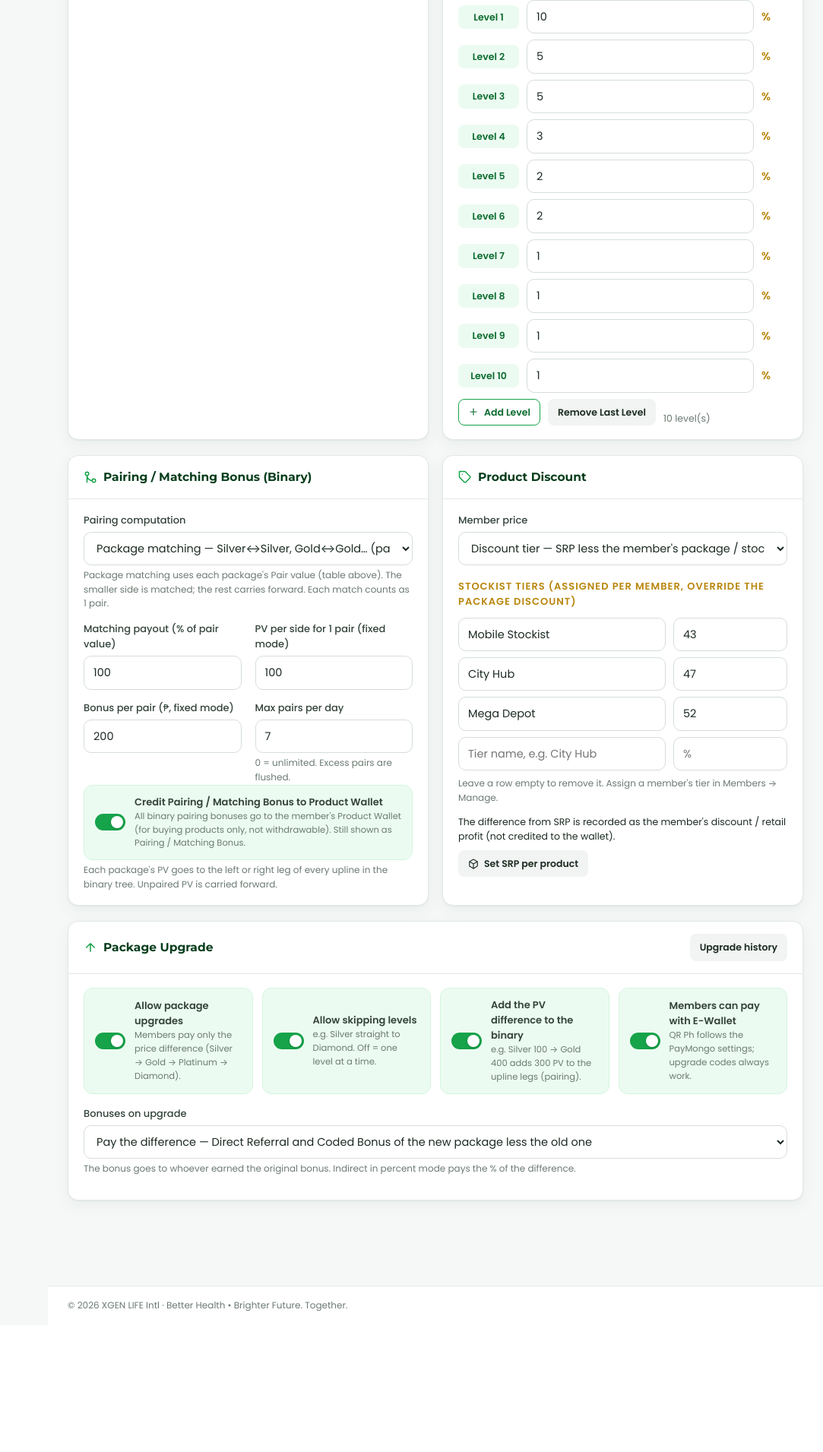
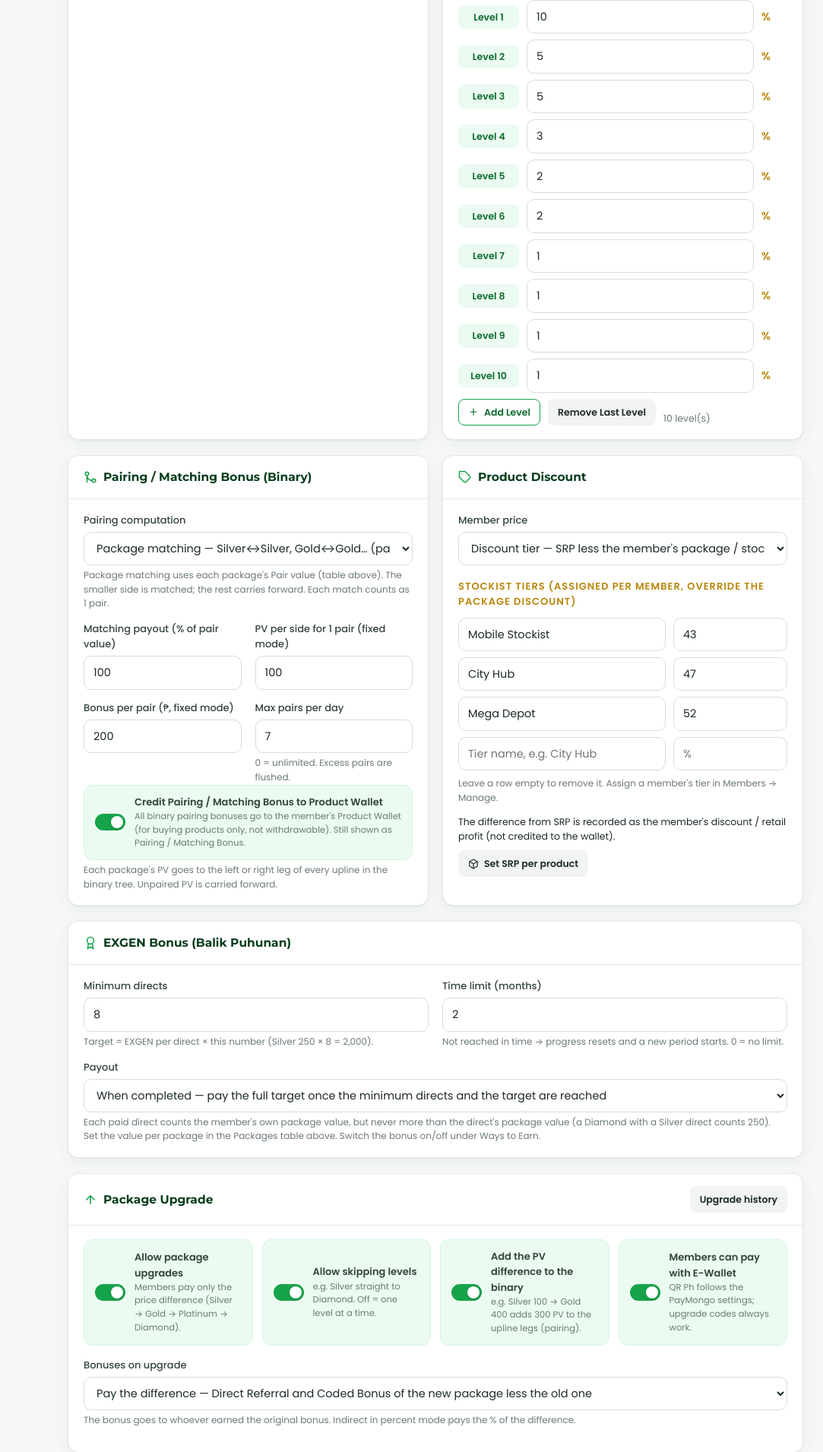
Before and after one commit to ailevoler/serialnumber, a PHP site: page /admin/compensation.php in a window 1280 px wide. Shown: the part 2440-4351 px from the top of the page at 76% size, without its empty margins (197-1280 px from the left). Before the commit the page ends 4166 px from the top, so only its background shows below. Run offline with PHP 8.4, Linux system fonts and the light colour scheme; a user stored in the database is signed in; data comes from the database, SQL or seed files in the repository; both versions use the stored data as it was after the commit; tables that the repository leaves empty hold one stand-in row (values such as "Sample post"); some libraries are stand-ins or nearby versions.

Commit message:
Add EXGEN Bonus (balik puhunan) with a 2-month window
- Per-package EXGEN value per direct (Silver 250, Gold 1,000, Platinum 1,750, Diamond 3,000);
  a direct counts the member's own value, capped at the direct's package value
- Paid once the member has at least 8 paid directs and reaches value x 8 within the window
  (default 2 months; progress resets otherwise); after an upgrade only the difference is paid
- Progress bar on the member dashboard and admin member view; settings on the plan page
- New earning type exgen, GL account 5050; upgrade_v13.sql

Co-Authored-By: Claude Opus 5.5 <noreply@anthropic.com>
Claude-Session: https://claude.ai/code/session_01Jckp3q1JK9KhHe8SC4UtCn

```diff
--- a/admin/compensation.php
+++ b/admin/compensation.php
@@ -65,6 +65,9 @@ if (is_post()) {
     foreach (['upgrade_enabled', 'upgrade_allow_skip', 'upgrade_add_pv', 'upgrade_wallet'] as $k) {
         save_setting($k, isset($_POST[$k]) ? '1' : '0');
     }
+    save_setting('exgen_min_directs', (string)max(1, input_int('exgen_min_directs', 8)));
+    save_setting('exgen_window_months', (string)max(0, input_int('exgen_window_months', 2)));
+    save_setting('exgen_mode', input('exgen_mode') === 'per_direct' ? 'per_direct' : 'complete');
     save_setting('upgrade_bonus', input('upgrade_bonus') === 'none' ? 'none' : 'difference');
 
     // Per-package direct bonus and binary PV
@@ -72,12 +75,13 @@ if (is_post()) {
         if (!is_array($row)) {
             continue;
         }
-        q('UPDATE packages SET price = ?, pv = ?, direct_bonus = ?, coded_bonus = ?, discount_percent = ? WHERE id = ?', [
+        q('UPDATE packages SET price = ?, pv = ?, direct_bonus = ?, coded_bonus = ?, discount_percent = ?, exgen_bonus = ? WHERE id = ?', [
             max(0, round((float)($row['price'] ?? 0), 2)),
             max(0, round((float)($row['pv'] ?? 0), 2)),
             max(0, round((float)($row['direct_bonus'] ?? 0), 2)),
             max(0, round((float)($row['coded_bonus'] ?? 0), 2)),
             min(99, max(0, round((float)($row['discount_percent'] ?? 0), 2))),
+            max(0, round((float)($row['exgen_bonus'] ?? 0), 2)),
             (int)$pid,
         ]);
     }
@@ -213,7 +217,7 @@ page_header('Compensation Plan', $me, 'Set every bonus, level and commission of
   <?php if ($zeroWarn): ?><div class="card-body" style="padding-bottom:0"><div class="alert alert-warning mb-0">These are set to 0, so nothing will be paid for them: <?= implode(' · ', $zeroWarn) ?>. Check the values below.</div></div><?php endif; ?>
   <div class="card-body p-0 table-wrap">
     <table class="table stack">
-      <thead><tr><th>Package</th><th>Price (<?= e($cur) ?>)</th><th>Binary PV / Pair value</th><th>Direct Referral (<?= e($cur) ?>)</th><th>Coded Bonus (<?= e($cur) ?>)</th><th>Product Discount (%)</th></tr></thead>
+      <thead><tr><th>Package</th><th>Price (<?= e($cur) ?>)</th><th>Binary PV / Pair value</th><th>Direct Referral (<?= e($cur) ?>)</th><th>Coded Bonus (<?= e($cur) ?>)</th><th>Product Discount (%)</th><th>EXGEN per Direct (<?= e($cur) ?>)</th></tr></thead>
       <tbody>
       <?php foreach ($packages as $pk): ?>
         <tr>
@@ -223,6 +227,7 @@ page_header('Compensation Plan', $me, 'Set every bonus, level and commission of
           <td><input class="input" type="number" step="0.01" min="0" name="pkg[<?= (int)$pk['id'] ?>][direct_bonus]" value="<?= e($pk['direct_bonus']) ?>"></td>
           <td><input class="input" type="number" step="0.01" min="0" name="pkg[<?= (int)$pk['id'] ?>][coded_bonus]" value="<?= e($pk['coded_bonus']) ?>"></td>
           <td><input class="input" type="number" step="0.01" min="0" max="99" name="pkg[<?= (int)$pk['id'] ?>][discount_percent]" value="<?= e($pk['discount_percent']) ?>"></td>
+          <td><input class="input" type="number" step="0.01" min="0" name="pkg[<?= (int)$pk['id'] ?>][exgen_bonus]" value="<?= e($pk['exgen_bonus'] ?? 0) ?>"></td>
         </tr>
       <?php endforeach; ?>
       </tbody>
@@ -320,6 +325,24 @@ page_header('Compensation Plan', $me, 'Set every bonus, level and commission of
   </div>
 </div>
 
+<div class="card" id="exgen">
+  <div class="card-header"><h3><?= icon('award') ?> EXGEN Bonus (Balik Puhunan)</h3></div>
+  <div class="card-body">
+    <div class="form-grid">
+      <div class="form-group"><label>Minimum directs</label><input class="input" type="number" min="1" name="exgen_min_directs" value="<?= e(setting('exgen_min_directs', 8)) ?>">
+        <div class="help">Target = EXGEN per direct × this number (Silver 250 × 8 = 2,000).</div></div>
+      <div class="form-group"><label>Time limit (months)</label><input class="input" type="number" min="0" name="exgen_window_months" value="<?= e(setting('exgen_window_months', 2)) ?>">
+        <div class="help">Not reached in time → progress resets and a new period starts. 0 = no limit.</div></div>
+      <div class="form-group full"><label>Payout</label>
+        <select class="input" name="exgen_mode">
+          <option value="complete" <?= $sel('exgen_mode', 'complete') ?>>When completed — pay the full target once the minimum directs and the target are reached</option>
+          <option value="per_direct" <?= $sel('exgen_mode', 'per_direct') ?>>Per direct — credit each direct's value as it comes in, up to the target</option>
+        </select></div>
+    </div>
+    <p class="help mb-0">Each paid direct counts the member's own package value, but never more than the direct's package value (a Diamond with a Silver direct counts 250). Set the value per package in the Packages table above. Switch the bonus on/off under Ways to Earn.</p>
+  </div>
+</div>
+
 <div class="card" id="upgrade">
   <div class="card-header"><h3><?= icon('arrow-up') ?> Package Upgrade</h3><div class="actions"><a class="btn btn-light btn-sm" href="<?= e(url('admin/upgrades.php')) ?>">Upgrade history</a></div></div>
   <div class="card-body">
--- a/admin/dashboard.php
+++ b/admin/dashboard.php
@@ -77,7 +77,7 @@ page_header('Admin Dashboard', $me, 'Company-wide overview');
 </div>
 
 <div class="card">
-  <div class="card-header"><h3><?= icon('chart') ?> Commissions by Type (6 Ways to Earn)</h3><div class="actions"><a class="btn btn-light btn-sm" href="<?= e(url('admin/earnings.php')) ?>">Details</a></div></div>
+  <div class="card-header"><h3><?= icon('chart') ?> Commissions by Type</h3><div class="actions"><a class="btn btn-light btn-sm" href="<?= e(url('admin/earnings.php')) ?>">Details</a></div></div>
   <div class="card-body"><div class="earn-grid">
     <?php foreach ($summary as $k => $s): ?>
       <div class="earn-item"><div class="earn-ic"><?= icon($s['icon']) ?></div><span><?= e($s['label']) ?></span><strong><?= money($s['total']) ?></strong><span class="small"><?= num($s['count']) ?> record(s)</span></div>
--- a/admin/member_view.php
+++ b/admin/member_view.php
@@ -150,6 +150,12 @@ page_header('Member: @' . $m['username'], $me, full_name($m));
     </div>
   </div>
   <div>
+    <?php if (plan_on('exgen')): $exg = exgen_progress($id); if ($exg['target'] > 0): ?>
+    <div class="card">
+      <div class="card-header"><h3><?= icon('award') ?> EXGEN Bonus</h3></div>
+      <div class="card-body"><?= exgen_widget($exg, true) ?></div>
+    </div>
+    <?php endif; endif; ?>
     <div class="card">
       <div class="card-header"><h3><?= icon('shield') ?> Network Info</h3></div>
       <div class="card-body">
--- a/assets/css/style.css
+++ b/assets/css/style.css
@@ -290,6 +290,15 @@ a.node:hover { border-color: var(--green); color: var(--text); }
 .bar-col b { font-size: 11px; color: var(--green-900); white-space: nowrap; }
 .progress { height: 8px; background: #eef2ef; border-radius: 10px; overflow: hidden; }
 .progress > span { display: block; height: 100%; background: linear-gradient(90deg, var(--green), var(--gold)); }
+.exgen-head { display: flex; justify-content: space-between; align-items: flex-end; gap: 10px; flex-wrap: wrap; margin-bottom: 10px; }
+.exgen-amt { font-family: var(--font-head); font-size: 22px; color: var(--green-900); margin-left: 4px; }
+.exgen-pct { font-weight: 700; color: var(--gold-600); }
+.exgen-bar { height: 14px; }
+.exgen-note { margin: 10px 0 0; font-size: 13.5px; }
+.exgen-list { margin-top: 12px; font-size: 13px; }
+.exgen-list summary { cursor: pointer; color: var(--green-700); font-weight: 600; }
+.exgen-list ul { list-style: none; margin: 8px 0 0; padding: 0; }
+.exgen-list li { display: flex; justify-content: space-between; gap: 10px; padding: 6px 0; border-bottom: 1px dashed var(--border); }
 .divider { height: 1px; background: var(--border); margin: 16px 0; }
 .summary-box { background: var(--green-50); border: 1px solid var(--green-100); border-radius: 12px; padding: 14px 16px; }
 .summary-box .row { display: flex; justify-content: space-between; padding: 4px 0; }
--- a/includes/bootstrap.php
+++ b/includes/bootstrap.php
@@ -29,6 +29,7 @@ require_once __DIR__ . '/auth.php';
 require_once __DIR__ . '/wallet.php';
 require_once __DIR__ . '/compensation.php';
 require_once __DIR__ . '/upgrade.php';
+require_once __DIR__ . '/exgen.php';
 require_once __DIR__ . '/paymongo.php';
 require_once __DIR__ . '/erp.php';
 require_once __DIR__ . '/chat.php';
--- a/includes/compensation.php
+++ b/includes/compensation.php
@@ -286,6 +286,11 @@ function register_member(array $d): int
                     });
                 }
             }
+        }
+
+        // ---- 7. EXGEN Bonus (balik puhunan) for the sponsor
+        if ($paid) {
+            exgen_check($sponsorId, $newId);
         }
 
         // ---- 5. Binary points & pairing
--- /dev/null
+++ b/includes/exgen.php
@@ -0,0 +1,135 @@
+<?php
+declare(strict_types=1);
+
+/*
+ * EXGEN Bonus (Balik Puhunan).
+ *  - Each package has an EXGEN value per direct (Silver 250, Gold 1,000, Platinum 1,750, Diamond 3,000).
+ *  - Every paid direct counts the EXGEN value of the member's own package, but never more than the
+ *    value of the direct's package (a Diamond with a Silver direct counts 250).
+ *  - Target = own value x minimum directs (8): Silver 2,000, Gold 8,000, Platinum 14,000, Diamond 24,000.
+ *  - Mode "complete": paid once the member has at least the minimum directs AND the counted value reaches
+ *    the target. Mode "per_direct": credited as each direct comes in, up to the target.
+ *  - After an upgrade the target rises; only the difference to what was already paid is credited.
+ *  - Time limit (exgen_window_months, default 2): only directs who joined inside the current window count.
+ *    If the target is not reached in time the progress resets and a new window starts. The first window
+ *    starts at activation (or at the latest package upgrade).
+ */
+
+/** Current EXGEN window for a member: [start, end|null] as 'Y-m-d H:i:s' (DB clock, so simulations work). */
+function exgen_window(array $m): array
+{
+    $anchor = (string)(q_val('SELECT MAX(created_at) FROM package_upgrades WHERE user_id = ?', [(int)$m['id']]) ?: $m['created_at']);
+    $months = max(0, (int)setting('exgen_window_months', 2));
+    if ($months === 0) {
+        return [$anchor, null];
+    }
+    $now = new DateTime((string)q_val('SELECT NOW()'));
+    $start = new DateTime($anchor);
+    $end = (clone $start)->modify("+{$months} months");
+    $guard = 0;
+    while ($now >= $end && $guard++ < 1000) {
+        $start = $end;
+        $end = (clone $start)->modify("+{$months} months");
+    }
+    return [$start->format('Y-m-d H:i:s'), $end->format('Y-m-d H:i:s')];
+}
+
+function exgen_progress(int $userId): array
+{
+    $m = q_row('SELECT u.id, u.username, u.status, u.package_id, u.created_at, p.name package_name, COALESCE(p.exgen_bonus, 0) rate
+                FROM users u LEFT JOIN packages p ON p.id = u.package_id WHERE u.id = ?', [$userId]);
+    $min = max(1, (int)setting('exgen_min_directs', 8));
+    $rate = (float)($m['rate'] ?? 0);
+    [$from, $to] = $m ? exgen_window($m) : [null, null];
+    $directs = q_all("SELECT d.id, d.username, d.created_at, p.name package_name, COALESCE(p.exgen_bonus, 0) value
+                      FROM users d JOIN packages p ON p.id = d.package_id
+                      WHERE d.sponsor_id = ? AND d.role = 'member' AND d.created_at >= ?" . ($to ? ' AND d.created_at < ?' : '') . "
+                        AND EXISTS (SELECT 1 FROM codes c WHERE c.used_by = d.id AND c.code_type = 'paid')
+                      ORDER BY d.id", array_merge([$userId, (string)$from], $to ? [$to] : []));
+    $total = 0.0;
+    foreach ($directs as &$d) {
+        $d['counted'] = min($rate, (float)$d['value']);
+        $total += $d['counted'];
+    }
+    unset($d);
+    $target = round($rate * $min, 2);
+    $paid = (float)q_val("SELECT COALESCE(SUM(amount), 0) FROM earnings WHERE user_id = ? AND type = 'exgen'", [$userId]);
+    $paidWindow = (float)q_val("SELECT COALESCE(SUM(amount), 0) FROM earnings WHERE user_id = ? AND type = 'exgen' AND created_at >= ?", [$userId, (string)$from]);
+    $count = count($directs);
+    $qualified = $rate > 0 && $count >= $min && $total >= $target;
+    return [
+        'package' => $m['package_name'] ?? null, 'rate' => $rate, 'target' => $target, 'min' => $min,
+        'directs' => $directs, 'count' => $count, 'total' => round($total, 2), 'progress' => round(min($total, $target), 2),
+        'paid' => $paid, 'paid_window' => $paidWindow, 'qualified' => $qualified, 'done' => $target > 0 && $paid >= $target,
+        'window_start' => $from, 'window_end' => $to,
+        'days_left' => $to ? max(0, (int)ceil((strtotime($to) - strtotime((string)q_val('SELECT NOW()'))) / 86400)) : null, 'percent' => $target > 0 ? min(100, round($total / $target * 100, 1)) : 0,
+    ];
+}
+
+/** Credit any EXGEN Bonus now due to $userId. Returns the amount credited. */
+function exgen_check(int $userId, ?int $sourceId = null): float
+{
+    if (!plan_on('exgen') || !$userId) {
+        return 0.0;
+    }
+    return tx(function () use ($userId, $sourceId) {
+        $u = q_row("SELECT id, status FROM users WHERE id = ? AND role = 'member' FOR UPDATE", [$userId]);
+        if (!$u || $u['status'] !== 'active') {
+            return 0.0;
+        }
+        $pg = exgen_progress($userId);
+        if ($pg['target'] <= 0) {
+            return 0.0;
+        }
+        if (setting('exgen_mode', 'complete') === 'per_direct') {
+            // credited as directs come in during this window, never above the target overall
+            $due = min(min($pg['total'], $pg['target']) - $pg['paid_window'], $pg['target'] - $pg['paid']);
+        } else {
+            $due = $pg['qualified'] ? $pg['target'] - $pg['paid'] : 0.0;
+        }
+        $due = round($due, 2);
+        if ($due <= 0) {
+            return 0.0;
+        }
+        $desc = $pg['qualified']
+            ? "EXGEN Bonus (balik puhunan): {$pg['package']} " . money($pg['target']) . " – {$pg['count']} direct(s)"
+            : "EXGEN Bonus: {$pg['package']} " . money($pg['progress']) . ' of ' . money($pg['target']);
+        credit_earning($userId, 'exgen', $due, $sourceId, $desc);
+        return $due;
+    });
+}
+
+/** Progress card body (member dashboard and admin member view). */
+function exgen_widget(array $pg, bool $admin = false): string
+{
+    $done = $pg['done'];
+    $pct = $done ? 100 : $pg['percent'];
+    $h = '<div class="exgen">';
+    $h .= '<div class="exgen-head"><div><span class="badge badge-gold">' . e($pg['package']) . '</span> <strong class="exgen-amt">'
+        . money($done ? $pg['target'] : $pg['progress']) . '</strong> <span class="text-muted">of ' . money($pg['target']) . '</span></div>'
+        . '<span class="exgen-pct">' . num($pct, 0) . '%</span></div>';
+    $h .= '<div class="progress exgen-bar" role="progressbar" aria-valuemin="0" aria-valuemax="100" aria-valuenow="' . (int)$pct . '"><span style="width:' . $pct . '%"></span></div>';
+    if ($done) {
+        $h .= '<p class="exgen-note text-green"><strong>Completed</strong> – ' . money($pg['paid']) . ' credited to ' . ($admin ? 'the' : 'your') . ' E-Wallet.</p>';
+    } else {
+        $h .= '<p class="exgen-note">' . num($pg['count']) . ' of ' . num($pg['min']) . ' directs · ' . money($pg['rate']) . ' per ' . e($pg['package']) . ' direct';
+        if ($pg['window_end']) {
+            $h .= ' · until <strong>' . e(fdate($pg['window_end'])) . '</strong> (' . num($pg['days_left']) . ' day(s) left)';
+        }
+        $h .= '</p>';
+        if ($pg['paid'] > 0) {
+            $h .= '<p class="exgen-note text-muted">Already received: ' . money($pg['paid']) . '. Only the difference is paid after an upgrade.</p>';
+        }
+        if ($pg['window_end']) {
+            $h .= '<p class="exgen-note text-muted small">Reach ' . money($pg['target']) . ' with at least ' . num($pg['min']) . ' directs before the deadline, or the progress resets.</p>';
+        }
+    }
+    if ($pg['directs']) {
+        $h .= '<details class="exgen-list"><summary>Directs counted (' . count($pg['directs']) . ')</summary><ul>';
+        foreach ($pg['directs'] as $d) {
+            $h .= '<li><span>@' . e($d['username']) . ' · ' . e($d['package_name']) . '</span><b>' . money($d['counted']) . '</b></li>';
+        }
+        $h .= '</ul></details>';
+    }
+    return $h . '</div>';
+}
--- a/includes/functions.php
+++ b/includes/functions.php
@@ -290,6 +290,7 @@ function earning_types(): array
         'passup'   => ['label' => 'Coded Bonus (Pass-Up)',     'icon' => 'arrow-up',  'hint' => 'Australian Pass-Up'],
         'pairing'  => ['label' => 'Pairing / Matching Bonus',  'icon' => 'git-merge', 'hint' => setting('pairing_to_product_wallet', '0') === '1' ? 'Binary · Product Wallet' : 'Binary'],
         'unilevel' => ['label' => 'Unilevel Bonus',            'icon' => 'repeat',    'hint' => 'Repeat purchase'],
+        'exgen'    => ['label' => 'EXGEN Bonus',               'icon' => 'award',     'hint' => 'Balik puhunan · ' . (int)setting('exgen_min_directs', 8) . ' directs'],
     ];
 }
 
@@ -319,6 +320,7 @@ function icon(string $name, int $size = 18): string
         'repeat'    => '<path d="M17 1l4 4-4 4"/><path d="M3 11V9a4 4 0 0 1 4-4h14M7 23l-4-4 4-4"/><path d="M21 13v2a4 4 0 0 1-4 4H3"/>',
         'copy'      => '<rect x="9" y="9" width="13" height="13" rx="2"/><path d="M5 15H4a2 2 0 0 1-2-2V4a2 2 0 0 1 2-2h9a2 2 0 0 1 2 2v1"/>',
         'bell'      => '<path d="M18 8A6 6 0 0 0 6 8c0 7-3 9-3 9h18s-3-2-3-9M13.73 21a2 2 0 0 1-3.46 0"/>',
+        'award'     => '<circle cx="12" cy="8" r="6"/><path d="M15.48 12.89 17 22l-5-3-5 3 1.52-9.11"/>',
         'alert'     => '<path d="M10.29 3.86 1.82 18a2 2 0 0 0 1.71 3h16.94a2 2 0 0 0 1.71-3L13.71 3.86a2 2 0 0 0-3.42 0zM12 9v4M12 17h.01"/>',
         'send'      => '<path d="M22 2L11 13M22 2l-7 20-4-9-9-4 20-7z"/>',
         'download'  => '<path d="M21 15v4a2 2 0 0 1-2 2H5a2 2 0 0 1-2-2v-4M7 10l5 5 5-5M12 15V3"/>',
--- a/includes/upgrade.php
+++ b/includes/upgrade.php
@@ -157,6 +157,14 @@ function upgrade_member(int $userId, int $toPackageId, string $method, array $o
             }
         }
 
+        // ---- EXGEN Bonus: the member's own target rises; the sponsor's direct may now count more
+        if (!$free) {
+            exgen_check($userId, $userId);
+            if ($m['sponsor_id']) {
+                exgen_check((int)$m['sponsor_id'], $userId);
+            }
+        }
+
         // ---- PV difference to the binary
         $pv = !$free && setting('upgrade_add_pv', '1') === '1' ? $qt['pv'] : 0.0;
         if ($pv > 0) {
```
Also changed, not shown: database/schema.sql (+19 -0 lines), database/upgrade_v13.sql (added, +22 -0 lines), member/dashboard.php (+8 -1 lines), README.md.
